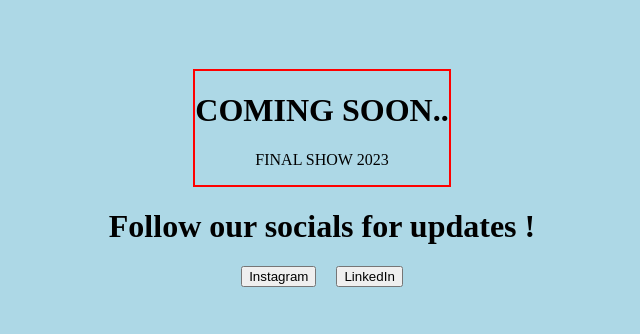
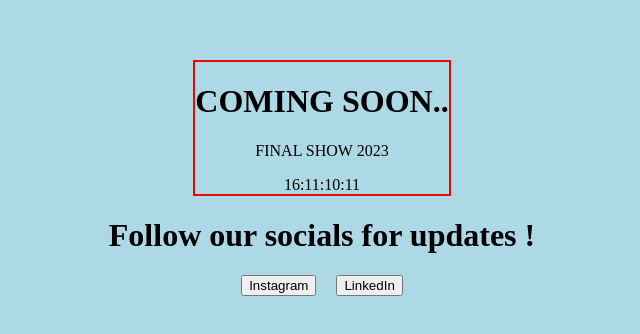
Before and after one commit to MohamedMankouchi/-FullProjectsIV_Platform, a React (Vite) app in the folder Platform/: page / in a window 1280 px wide. Shown: the part 222-556 px from the top of the page, without its empty margins (318-958 px from the left). Built offline with nearby package versions, Linux system fonts and the light colour scheme.

Commit message:
Countdown set

```diff
--- a/Platform/package.json
+++ b/Platform/package.json
@@ -11,6 +11,7 @@
   },
   "dependencies": {
     "react": "^18.2.0",
+    "react-countdown": "^2.3.5",
     "react-dom": "^18.2.0",
     "react-router-dom": "^6.11.2"
   },
--- a/Platform/src/App.jsx
+++ b/Platform/src/App.jsx
@@ -1,4 +1,6 @@
+import { useEffect } from "react";
 import "./App.css";
+import Countdown from "react-countdown";
 
 function App() {
   return (
@@ -6,6 +8,7 @@ function App() {
       <div className="container">
         <h1>COMING SOON..</h1>
         <p>FINAL SHOW 2023</p>
+        <Countdown date={new Date("2023-06-23T19:00:00").getTime()} />
       </div>
       <div className="media">
         <h1>Follow our socials for updates !</h1>
```
Also changed, not shown: 1 other file (tests, documents, lock files or other folders).
